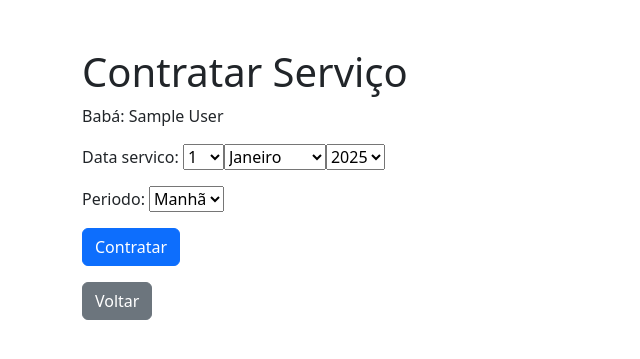
After one commit to Robertt-S/India---Babacare, a Django app: page /perfis/contratar_servico/1/ in a window 1280 px wide. The commit adds this page. Shown: the top 359 px of the page, without its empty margins (0-640 px from the left). Run offline with Django 5.2, Linux system fonts and the light colour scheme; a user stored in the database is signed in; tables that the repository leaves empty hold one stand-in row (values such as "Sample post").

Commit message:
contratacao de servicos pt1

```diff
--- a/BabaCare/perfis/forms.py
+++ b/BabaCare/perfis/forms.py
@@ -4,7 +4,8 @@ from users.models import Baba as Perfil_Baba
 from users.models import Responsavel as Perfil_Responsavel
 
 from django.views.generic.edit import UpdateView
-from .models import Agenda
+from django.utils.timezone import now
+from .models import Agenda, Servico
 
 # "extends"
 
@@ -74,3 +75,14 @@ class AgendaRecorrenteForm(forms.Form):
     )
     inicio_recorrencia = forms.DateField(widget=forms.SelectDateWidget())
     fim_recorrencia = forms.DateField(widget=forms.SelectDateWidget())
+
+class ContratacaoForm(forms.Form):
+    PERIODOS = [
+        ('manhã', 'Manhã'),
+        ('tarde', 'Tarde'),
+        ('noite', 'Noite'),
+    ]
+
+    baba = forms.ModelChoiceField(queryset=Perfil_Baba.objects.all(), required=True)  # Campo obrigatório para selecionar a babá
+    data_servico = forms.DateField(widget=forms.SelectDateWidget(), required=True)  # Campo obrigatório para selecionar a data
+    periodo = forms.ChoiceField(choices=PERIODOS, required=True)  # Campo obrigatório para selecionar o período
--- a/BabaCare/perfis/templates/perfis/baba_list.html
+++ b/BabaCare/perfis/templates/perfis/baba_list.html
@@ -34,7 +34,7 @@
                     <h2 class="baba-name">{{ baba.nome }}</h2>
                 </div>
                 <p class="baba-bio"><strong>Biografia:</strong> {{ baba.bioBaba }}</p>
-                <button class="contratar-button" onclick="location.href='{% url 'perfis:contratar' slug=baba.slug %}'">Contratar</button>
+                <button class="contratar-button" onclick="location.href='{% url 'perfis:contratar_servico' baba.id %}'">Contratar</button>
             </div>
             {% endfor %}
         </div>
--- /dev/null
+++ b/BabaCare/perfis/templates/perfis/contratar_servico.html
@@ -0,0 +1,28 @@
+<!DOCTYPE html>
+<html lang="en">
+<head>
+    <meta charset="UTF-8">
+    <meta name="viewport" content="width=device-width, initial-scale=1.0">
+    <title>Contratar Serviço</title>
+    <link rel="stylesheet" href="https://cdn.jsdelivr.net/npm/bootstrap@5.3.0-alpha1/dist/css/bootstrap.min.css">
+</head>
+<body>
+    <div class="container mt-5">
+        <h1>Contratar Serviço</h1>
+        <p>Babá: {{ baba.nome}}</p>
+        <form method="post">
+            {% csrf_token %}
+            <div class="mb-3">
+                {{ form.data_servico.label_tag }}
+                {{ form.data_servico }}
+            </div>
+            <div class="mb-3">
+                {{ form.periodo.label_tag }}
+                {{ form.periodo }}
+            </div>
+            <button type="submit" class="btn btn-primary">Contratar</button>
+        </form>
+        <a href="{# URL de volta para a lista de babás ou outro contexto #}" class="btn btn-secondary mt-3">Voltar</a>
+    </div>
+</body>
+</html>
--- a/BabaCare/perfis/urls.py
+++ b/BabaCare/perfis/urls.py
@@ -10,5 +10,5 @@ urlpatterns = [
     path('<slug:slug>', views.page_baba, name="page_baba"),
     path('agenda_recorrente/', views.agenda_recorrente, name='agenda_recorrente'),
     path('buscar/', views.buscar, name='buscar' ),
-    path('contratar/<slug:slug>/', views.contratar, name='contratar'),
+    path('contratar_servico/<id>/', views.contratar_servico, name='contratar_servico'),
 ]
--- a/BabaCare/perfis/views.py
+++ b/BabaCare/perfis/views.py
@@ -9,7 +9,13 @@ from calendar import monthrange
 from .models import Agenda
 import calendar
 from django.contrib import messages
-
+from django.shortcuts import render, redirect, get_object_or_404
+from django.contrib.auth.decorators import login_required
+from .forms import ContratacaoForm
+from .models import Baba, Servico
+from django.shortcuts import render, redirect, get_object_or_404
+from django.contrib.auth.decorators import login_required
+from django.utils.timezone import now
 # Create your views here.
 
 def baba_list(request):
@@ -209,5 +215,29 @@ def agenda_recorrente(request):
 
     return render(request, 'perfis/agenda_recorrente.html', context)
 
-def contratar(request):
-    teste='teste'
+@login_required
+
+def contratar_servico(request, id):
+    #baba = Baba.objects.filter(id=id).first()
+    baba = get_object_or_404(Perfil_Baba, id=id)  # Carrega a babá pela ID
+    if request.method == 'POST':
+        form = ContratacaoForm(request.POST)
+        if form.is_valid():
+            # Aqui estamos utilizando explicitamente o modelo Servico
+            servico = Servico(
+                baba=baba,  # Associando a babá ao serviço
+                contratante=request.user.responsavel,  # Associando o contratante ao serviço
+                data_servico=form.cleaned_data['data_servico'],  # Obtendo os dados do formulário
+                periodo=form.cleaned_data['periodo'],  # Obtendo os dados do formulário
+                data_contratacao=now(),  # Definindo a data de contratação com o horário atual
+            )
+            servico.save()  # Salvando o serviço no banco de dados
+            print('primeirooo')
+            return redirect('servico_detalhes', servico.id)  # Redirecionando para a página de detalhes do serviço
+        else:
+            print('Formulário inválido', form.errors)  # Mostra os erros de validação
+    else:
+        print('segundoo')
+        form = ContratacaoForm()  # Cria um formulário vazio para GET
+
+    return render(request, 'perfis/contratar_servico.html', {'form': form, 'baba': baba})
```
Also changed, not shown: BabaCare/perfis/models.py (+27 -0 lines), BabaCare/perfis/migrations/0005_servico.py (added).
